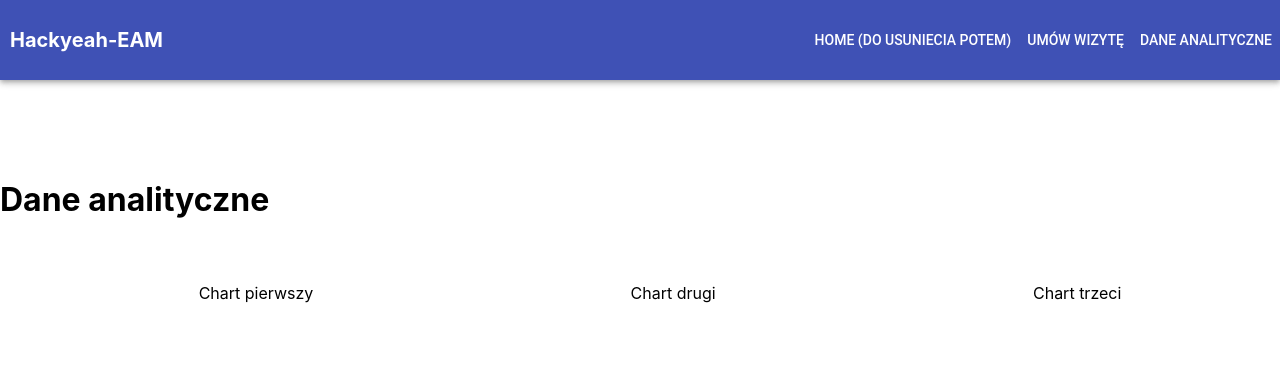
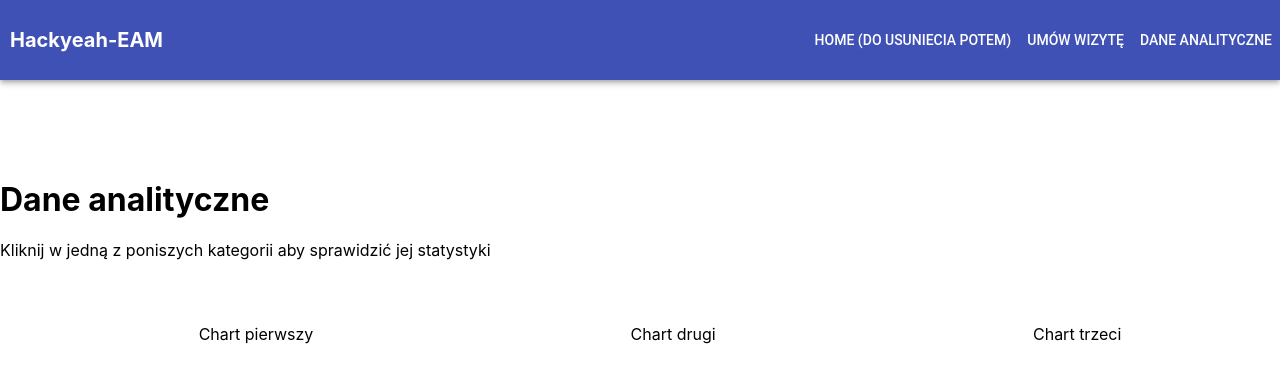
Before and after one commit to Rmiq/hackyeah-eam, a React (Create React App) app: page /dane-analityczne in a window 1280 px wide. Shown: the top 382 px of the page. Built offline with nearby package versions, Linux system fonts and the light colour scheme; no server answers.

Commit message:
adding the paragraph explaining the process

```diff
--- a/src/app/pages/Analytics/index.js
+++ b/src/app/pages/Analytics/index.js
@@ -31,6 +31,7 @@ class Analytics extends Component {
         return (
             <div className="analytics-heading">
                 <h1>Dane analityczne</h1>
+                <p>Kliknij w jedną z poniszych kategorii aby sprawidzić jej statystyki</p>
                 <div className="analyticsSidebar">
                     <ul>
                         <li>Chart pierwszy</li>
```
